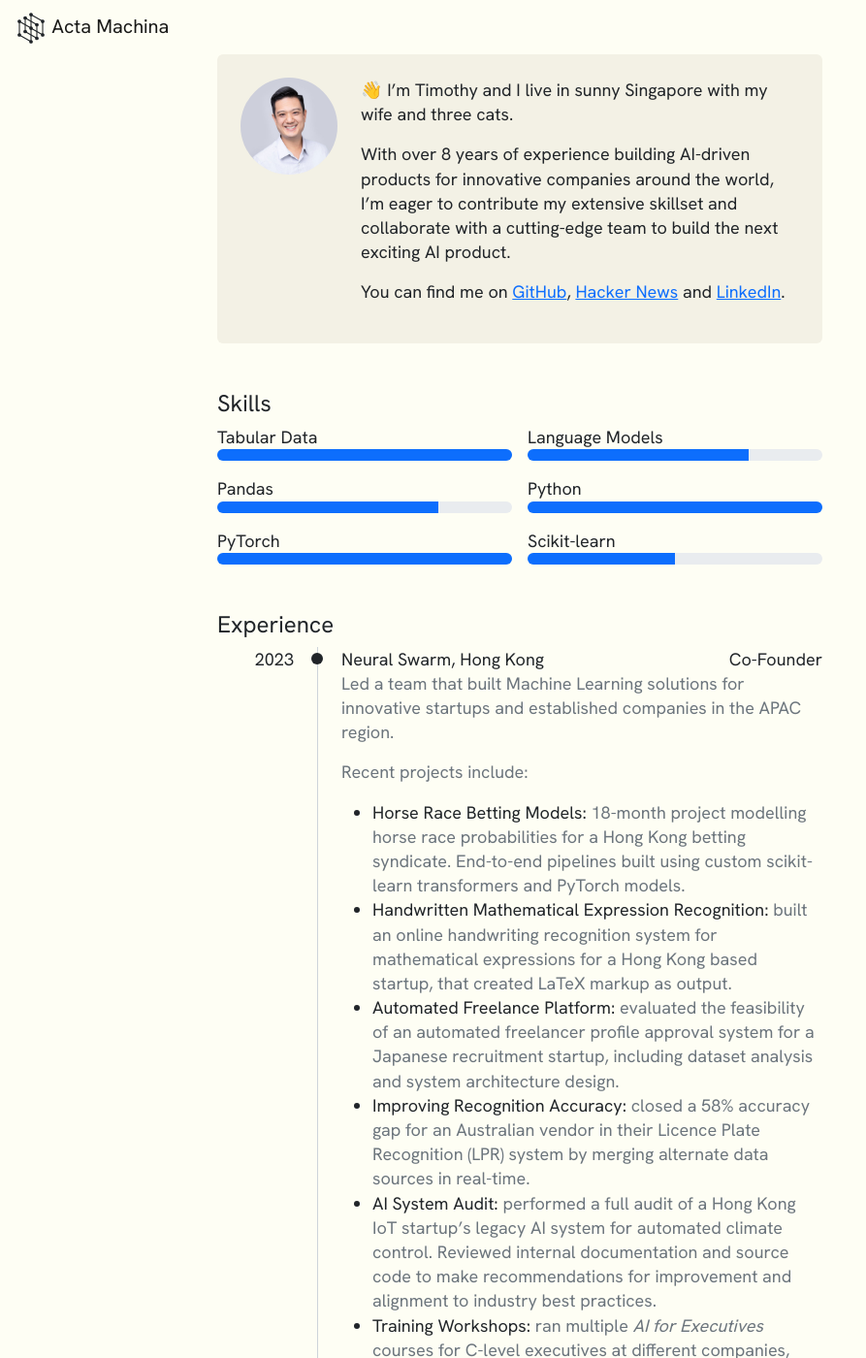
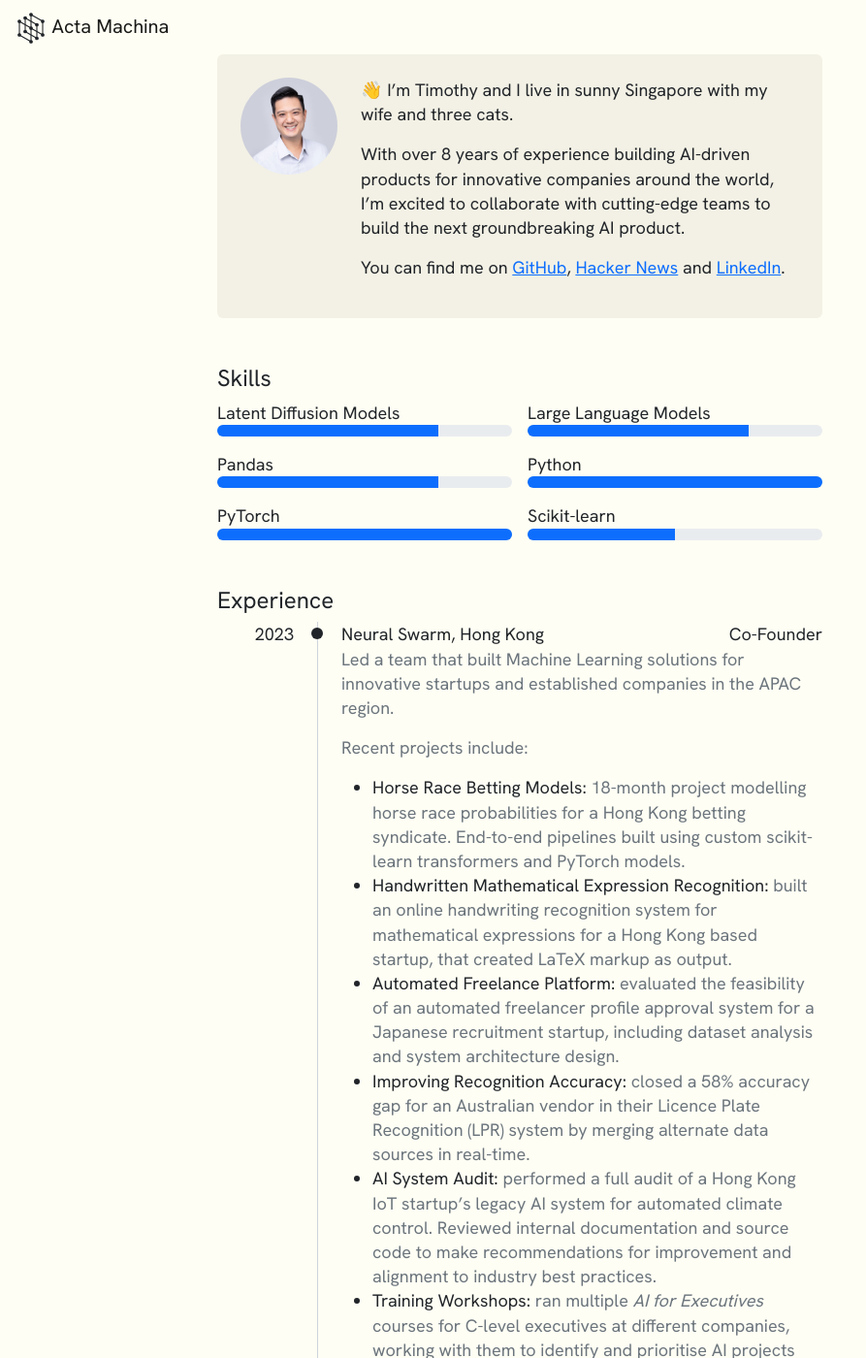
Before and after one commit to tlyleung/tlyleung.github.io, a Jekyll site: the page built from _authors/tlyleung.md, in a window 1280 px wide and 1400 px high. Shown: the whole window at 97% size, without its empty margins (0-893 px from the left). Built offline with Jekyll 4.4.1, drawn with Linux system fonts in a browser that asks for light colours; some of the changed text lies outside the part shown.

Commit message:
Update biography

```diff
--- a/_authors/tlyleung.md
+++ b/_authors/tlyleung.md
@@ -13,7 +13,7 @@
       </div>
       <div class="col">
         <p>👋 I’m Timothy and I live in sunny Singapore with my wife and three cats.</p>
-        <p>With over 8 years of experience building AI-driven products for innovative companies around the world, I’m eager to contribute my extensive skillset and collaborate with a cutting-edge team to build the next exciting AI product.</p>
+        <p>With over 8 years of experience building AI-driven products for innovative companies around the world, I’m excited to collaborate with cutting-edge teams to build the next groundbreaking AI product.</p>
         <p>You can find me on <a href="https://github.com/tlyleung">GitHub</a>, <a href="https://news.ycombinator.com/user?id=tlyleung">Hacker News</a> and <a href="https://linkedin.com/in/tlyl">LinkedIn</a>.</p>
       </div>
     </div>
@@ -24,13 +24,13 @@
   <h1 class="fs-4">Skills</h1>
   <div class="row g-3">
     <div class="col-6 col-xxl-4">
-      Tabular Data
+      Latent Diffusion Models
       <div class="progress" style="height: 12px;">
-        <div class="progress-bar" role="progressbar" aria-label="Tabular Data" style="width: 100%" aria-valuenow="100" aria-valuemin="0" aria-valuemax="100"></div>
+        <div class="progress-bar" role="progressbar" aria-label="Tabular Data" style="width: 75%" aria-valuenow="100" aria-valuemin="0" aria-valuemax="100"></div>
       </div>
     </div>
     <div class="col-6 col-xxl-4">
-      Language Models
+      Large Language Models
       <div class="progress" style="height: 12px;">
         <div class="progress-bar" role="progressbar" aria-label="Language Models" style="width: 75%" aria-valuenow="75" aria-valuemin="0" aria-valuemax="100"></div>
       </div>
@@ -152,6 +152,7 @@
 <section class="mb-5">
   <h1 class="fs-4">Prizes &amp; Certifications</h1>
   <ul>
+    <li>Obtained <span class="stars">50*</span> in Advent of Code 2023</li>
     <li>Kaggle Big Data Derby Analytics Competition (3<sup>rd</sup> place prize of US$10,000)</li>
     <li>AWS Certified Machine Learning Specialty</li>
     <li>Google Cloud Certified Professional Data Engineer</li>
--- a/assets/stylesheets/bootstrap.scss
+++ b/assets/stylesheets/bootstrap.scss
@@ -362,3 +362,8 @@
   fill: $body-color;
   stroke: $body-color;
 }
+
+.stars {
+  color: #fcd65c;
+  text-shadow: 0 0 5px #fcd65c, 0 0 10px #fcd65c;
+}
```
